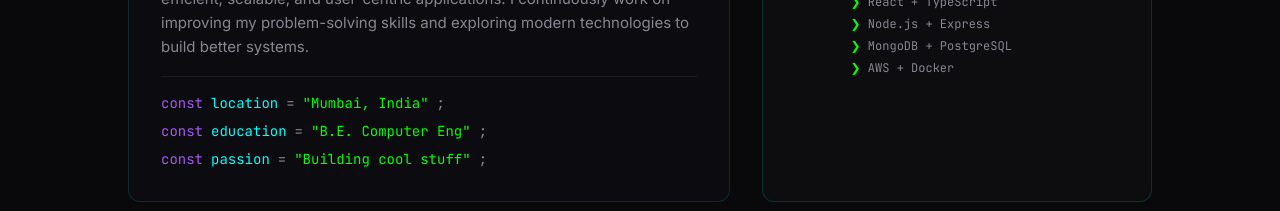
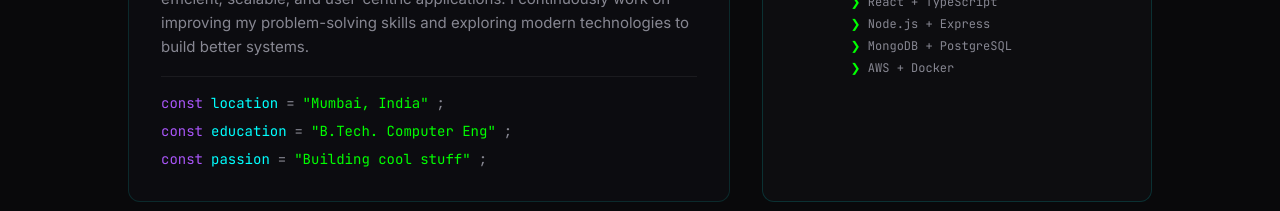
Before and after one commit to dmw14/Portfolio-Webpage, a React (Vite) app: page / in a window 1280 px wide. Shown: the part 1320-1531 px from the top of the page. Built offline with nearby package versions, Linux system fonts and the light colour scheme.

Commit message:
update about

```diff
--- a/src/components/About.tsx
+++ b/src/components/About.tsx
@@ -63,7 +63,7 @@ const About = () => {
                           <span className="text-neon-purple">const</span>
                           <span className="text-neon-cyan">education</span>
                           <span className="text-muted-foreground">=</span>
-                          <span className="text-neon-green">"B.E. Computer Eng"</span>
+                          <span className="text-neon-green">"B.Tech. Computer Eng"</span>
                           <span className="text-muted-foreground">;</span>
                         </div>
                         <div className="flex items-center gap-2">
```
